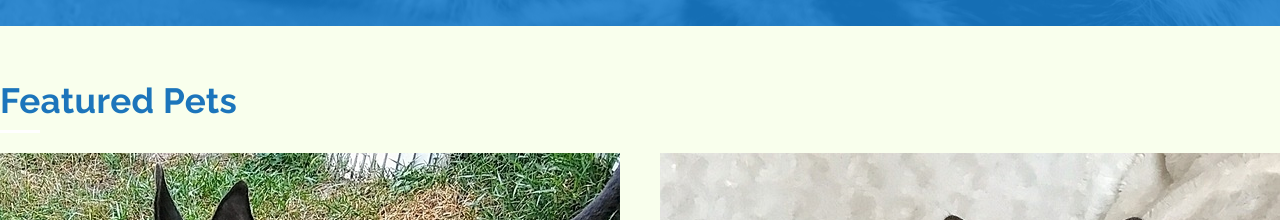
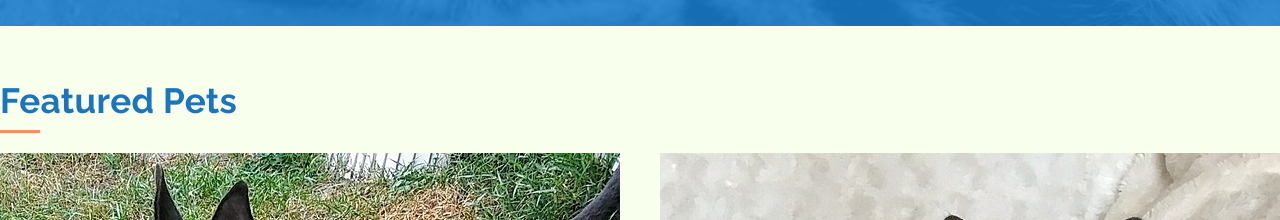
Before and after one commit to willyrk1/rescue-ui, a React (Create React App) app: page / in a window 1280 px wide. Shown: the part 1280-1500 px from the top of the page. Built offline with nearby package versions, Linux system fonts and the light colour scheme.

Commit message:
Work around some CSS modules wonkiness to fix a color

```diff
--- a/src/assets/stylesheets/style.scss
+++ b/src/assets/stylesheets/style.scss
@@ -65,3 +65,7 @@ img {
     color: #fff;
   }
 }
+
+hr {
+  background-color: #fff;
+}
--- a/src/components/Home/Home.module.scss
+++ b/src/components/Home/Home.module.scss
@@ -6,7 +6,6 @@
 	}
 
 	hr {
-		background-color: #fff;
 		margin: .5rem 0 2rem;
 		width: 4rem;
 		height: 0.3rem;
```
